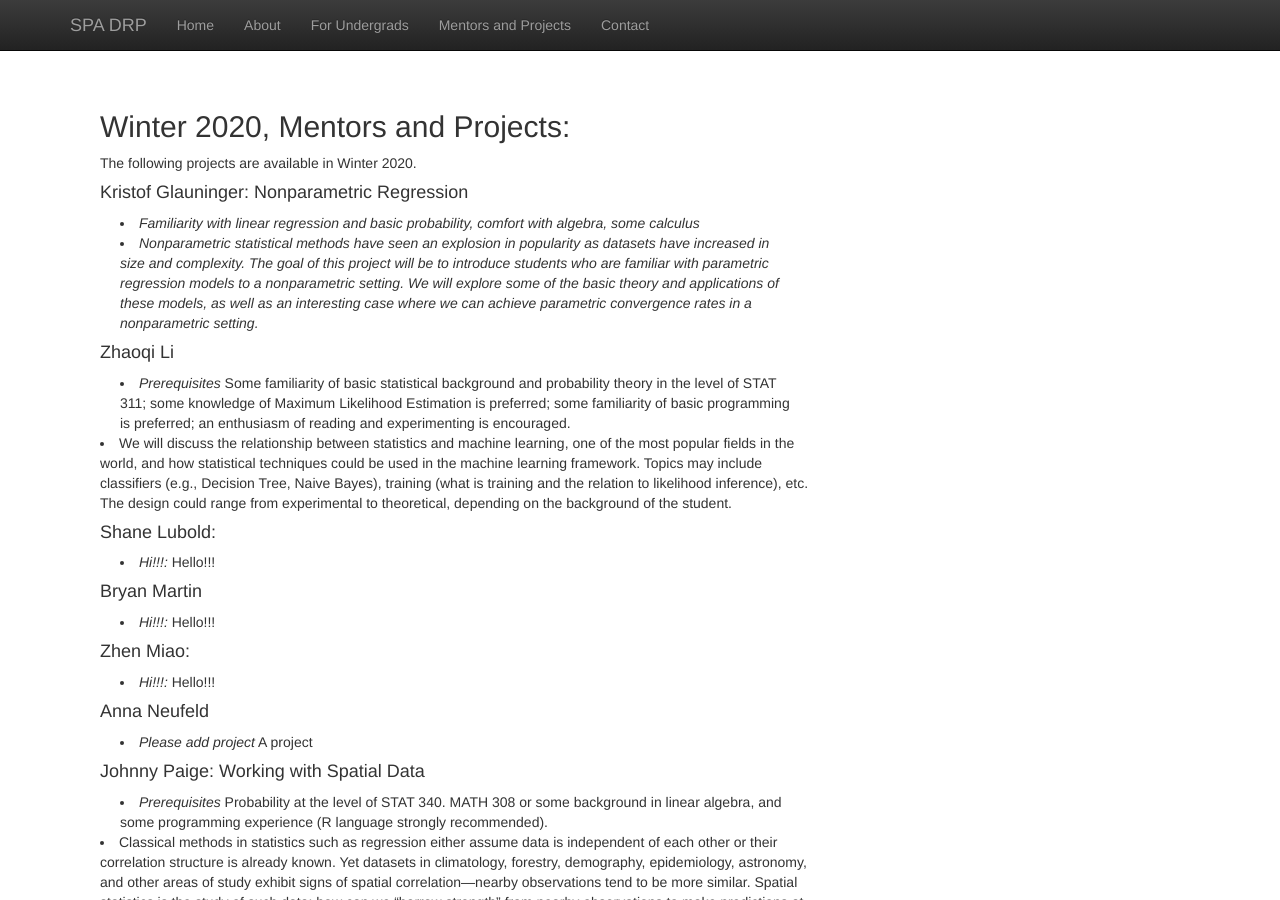
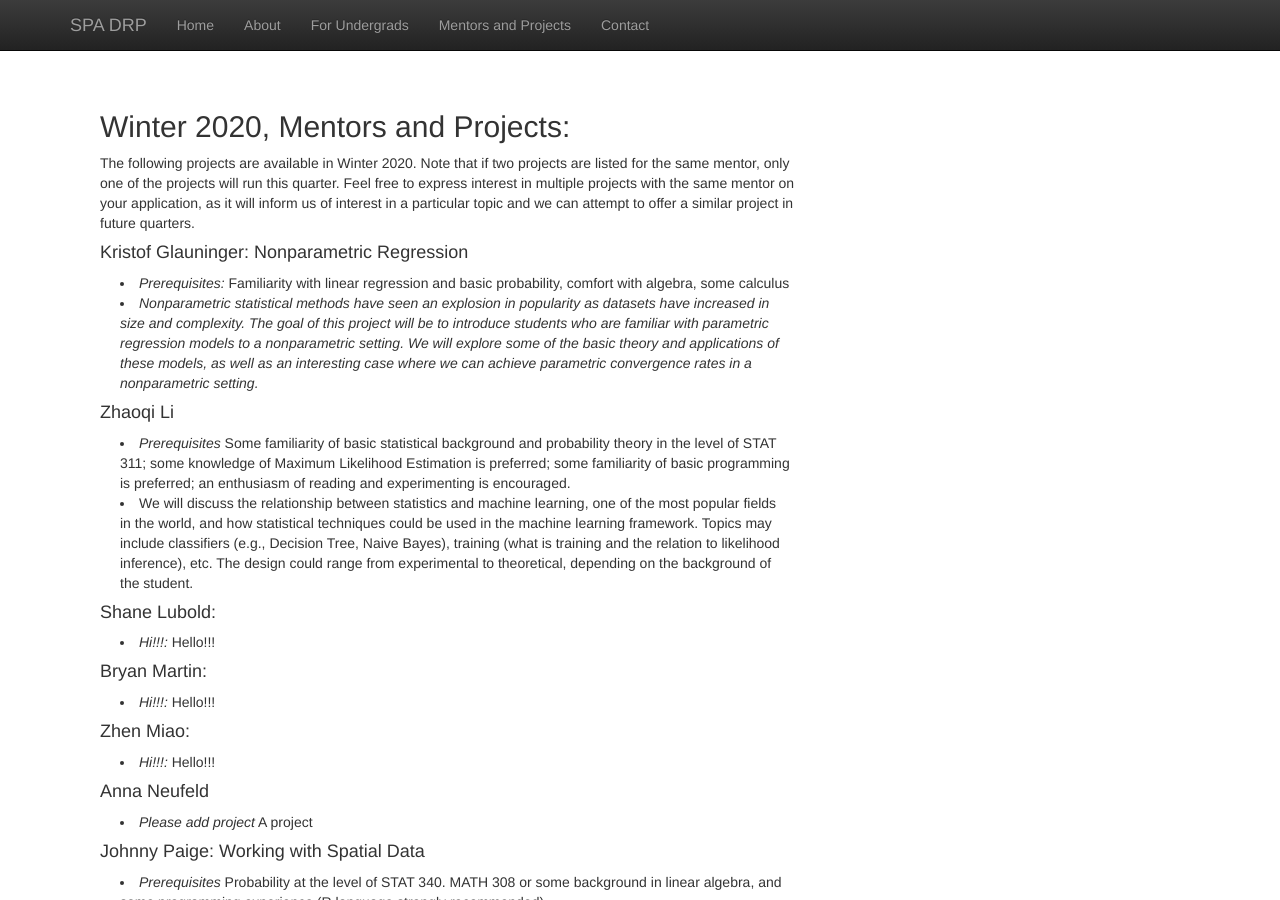
Before and after one commit to anna-neufeld/spa_drp, a Jekyll site: the page built from mentors.html, in a window 1280 px wide and 900 px high. Built offline with Jekyll 4.4.1, drawn with Linux system fonts in a browser that asks for light colours; nearby versions of some CDN libraries; library files that are not in the unit come from our copies.

Commit message:
Fixing website formatting

```diff
--- a/mentors.html
+++ b/mentors.html
@@ -6,11 +6,14 @@ title:  'Current Mentors and Project Descriptions'
 
 <div class="col-md-8">
   <h2 class="featurette-heading">Winter 2020, Mentors and Projects: </h2>
-  <p> The following projects are available in Winter 2020. </p>
+  <p> The following projects are available in Winter 2020. Note that if two projects are listed for the same mentor,
+  only one of the projects will run this quarter. Feel free to express interest in multiple projects with the same mentor
+on your application, as it will inform us of interest in a particular topic and we can attempt to offer
+a similar project in future quarters. </p>
   <h4> Kristof Glauninger: Nonparametric Regression </h4>
   <p class="content" style="padding:0px;margin:0px 20px 0px;">
-      <li style="padding:0px;margin:0px 20px 0px;"> <i> Familiarity with linear regression and basic probability, comfort with algebra, some calculus
-</i> </li>
+      <li style="padding:0px;margin:0px 20px 0px;"> <i> Prerequisites: </i> Familiarity with linear regression and basic probability, comfort with algebra, some calculus
+ </li>
 <li style="padding:0px;margin:0px 20px 0px;"> <i> Nonparametric statistical methods
   have seen an explosion in popularity as datasets have increased in size and complexity.
   The goal of this project will be to introduce students who are familiar with parametric regression
@@ -25,7 +28,7 @@ title:  'Current Mentors and Project Descriptions'
         some knowledge of Maximum Likelihood Estimation is preferred;
         some familiarity of basic programming is preferred;
          an enthusiasm of reading and experimenting is encouraged.  </li>
-         <li> We will discuss the relationship between statistics and machine learning, one of the most popular fields in the world,
+         <li style="padding:0px;margin:0px 20px 0px;"> We will discuss the relationship between statistics and machine learning, one of the most popular fields in the world,
            and how statistical techniques could be used in the machine learning framework.
             Topics may include classifiers (e.g., Decision Tree, Naive Bayes),
              training (what is training and the relation to likelihood inference), etc.
@@ -36,7 +39,7 @@ title:  'Current Mentors and Project Descriptions'
   <p class="content" style="padding:0px;margin:0px 20px 0px;">
       <li style="padding:0px;margin:0px 20px 0px;"> <i>Hi!!!:</i> Hello!!! </li>
   </p>
-  <h4>Bryan Martin</h4>
+  <h4>Bryan Martin: </h4>
   <p class="content" style="padding:0px;margin:0px 20px 0px;">
       <li style="padding:0px;margin:0px 20px 0px;"> <i>Hi!!!:</i> Hello!!! </li>
   </p>
@@ -51,14 +54,14 @@ title:  'Current Mentors and Project Descriptions'
 <h4>Johnny Paige: Working with Spatial Data</h4>
 <p class="content" style="padding:0px;margin:0px 20px 0px;">
     <li style="padding:0px;margin:0px 20px 0px;"> <i> Prerequisites </i> Probability at the level of STAT 340. MATH 308 or some background in linear algebra, and some programming experience (R language strongly recommended). </li>
-    <li> Classical methods in statistics such as regression either assume data is independent of each other or their correlation structure is already known.  Yet datasets in climatology, forestry, demography, epidemiology, astronomy, and other areas of study exhibit signs of spatial correlation—nearby observations tend to be more similar. Spatial statistics is the study of such data: how can we “borrow strength” from nearby observations to make predictions at entirely new locations? How can we estimate the correlation structures exhibited by the data, and better determine how underlying natural processes affect our observations? In this project, we will explore how to model data that is correlated in space, and use them to make spatial predictions. The specific project is flexible, depending on your interests and background.
+    <li style="padding:0px;margin:0px 20px 0px;"> Classical methods in statistics such as regression either assume data is independent of each other or their correlation structure is already known.  Yet datasets in climatology, forestry, demography, epidemiology, astronomy, and other areas of study exhibit signs of spatial correlation—nearby observations tend to be more similar. Spatial statistics is the study of such data: how can we “borrow strength” from nearby observations to make predictions at entirely new locations? How can we estimate the correlation structures exhibited by the data, and better determine how underlying natural processes affect our observations? In this project, we will explore how to model data that is correlated in space, and use them to make spatial predictions. The specific project is flexible, depending on your interests and background.
     </li>
 </p>
 <h4>Anupreet Porwal: Bayesian Linear regression and applications </h4>
 <p class="content" style="padding:0px;margin:0px 20px 0px;">
     <li style="padding:0px;margin:0px 20px 0px;"> <i>Prerequisites: </i> Basic knowledge of probability distributions at the level of
       Stat 394 or Stat 340. Knowledge of Linear Algebra is essential for this project. Familiarity with a programming language may be helpful.</li>
-      <li> Often when we fit models to practical applications, we have some prior understanding of the context of the problem/field which could potentially be useful to tune our model along with the data. For example, if you are trying to model the reply times of emails from dept. chair to professors, information about the designation of professors (full-time/assistant) can be helpful information.
+      <li style="padding:0px;margin:0px 20px 0px;"> Often when we fit models to practical applications, we have some prior understanding of the context of the problem/field which could potentially be useful to tune our model along with the data. For example, if you are trying to model the reply times of emails from dept. chair to professors, information about the designation of professors (full-time/assistant) can be helpful information.
 Bayesian statistics provides a formal way to incorporate our prior beliefs and information into the model and is particularly useful as it accurately helps to quantify the uncertainty in our inferences. In this project, we wish to discuss basics of Bayes theorem, Bayesian version of Linear regression and if time permits, we will learn about probabilistic matrix factorization (Recommendation systems) and apply these techniques to an interesting problem.</li>
 </p>
 
@@ -66,7 +69,7 @@ Bayesian statistics provides a formal way to incorporate our prior beliefs and i
 <p class="content" style="padding:0px;margin:0px 20px 0px;">
     <li style="padding:0px;margin:0px 20px 0px;"> <i> Prerequisites: </i> Stat 311. Some R is useful
     but not required. </li>
-    <li> Most of the data that you see in STAT 311 are assumed to be independent.
+    <li style="padding:0px;margin:0px 20px 0px;"> Most of the data that you see in STAT 311 are assumed to be independent.
       However, a lot of interesting datasets include information about individual observations
       and the relationships between them. This type of data can be analyzed as networks, in which nodes
       represent individuals and edges represent relationships between them.
```
